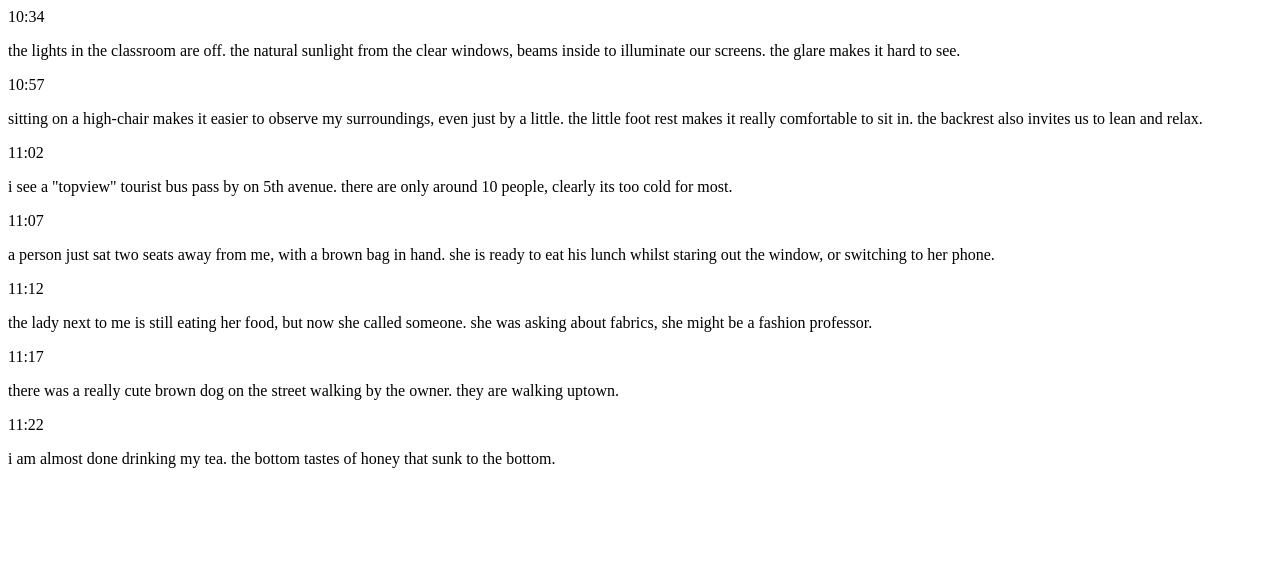
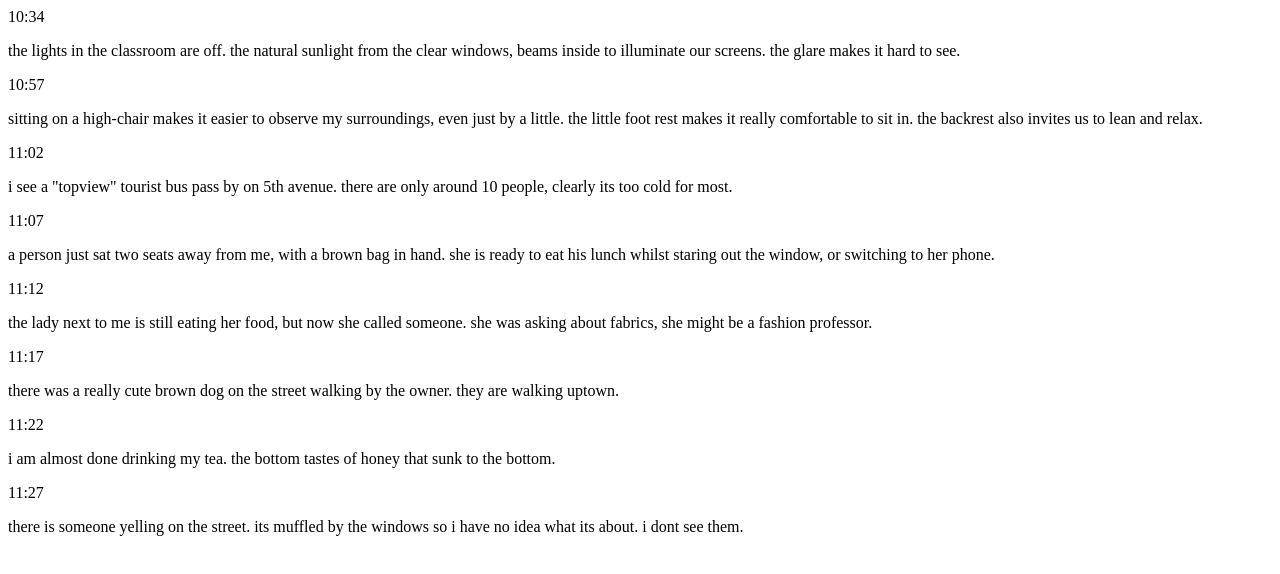
Before and after one commit to sarasara01/commit-to-diary, a plain HTML site: page index.html in a window 1280 px wide. Drawn offline with Linux system fonts and the light colour scheme.

Commit message:
Update index.html

```diff
--- a/index.html
+++ b/index.html
@@ -43,6 +43,11 @@
     <p>i am almost done drinking my tea. the bottom tastes of honey that sunk to the bottom. </p>
   </article>
 
+  <article class="entry">
+    <time>11:27</time>
+    <p>there is someone yelling on the street. its muffled by the windows so i have no idea what its about. i dont see them.</p>
+  </article>
+
 </main>
 
 </body>
```
